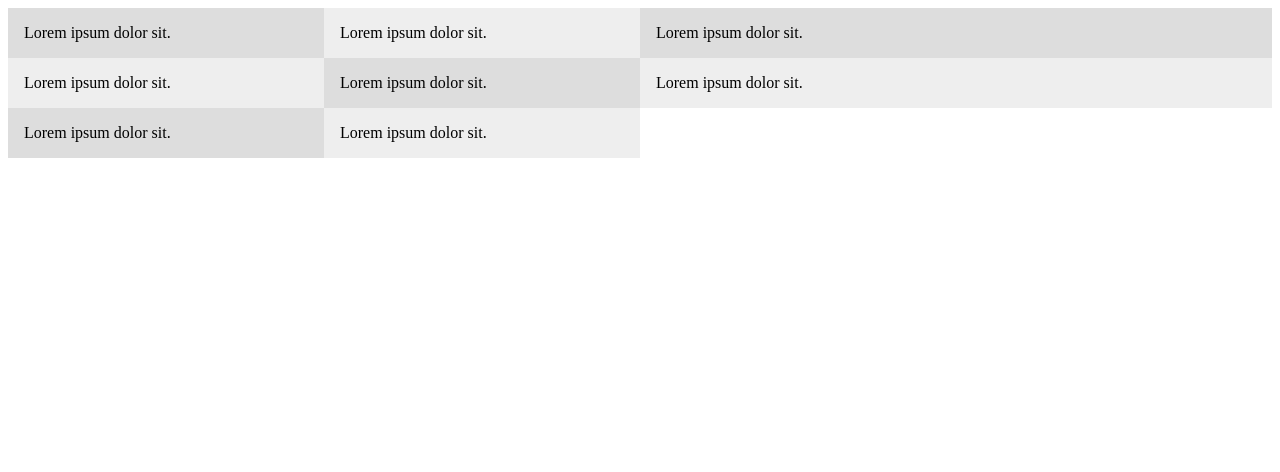
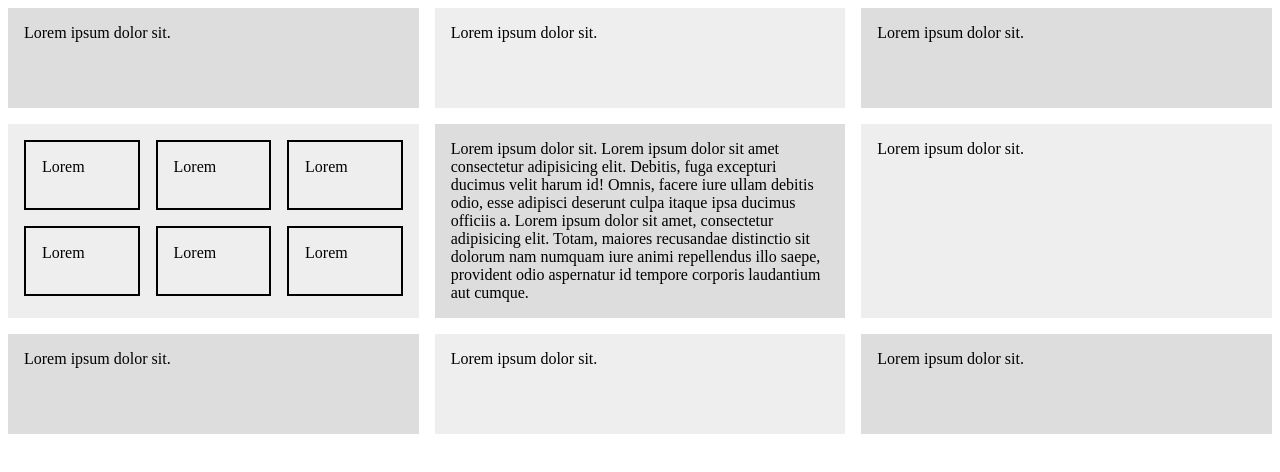
Before and after one commit to DessyZeal/CSSgridnew, a plain HTML site: page index2.html in a window 1280 px wide. Drawn offline with Linux system fonts and the light colour scheme.

Commit message:
new commit

```diff
--- a/index2.html
+++ b/index2.html
@@ -11,7 +11,15 @@
         <div> Lorem ipsum dolor sit.</div>
         <div> Lorem ipsum dolor sit.</div>
         <div> Lorem ipsum dolor sit.</div>
-        <div> Lorem ipsum dolor sit.</div>
+            <div class="nested">
+                <div>Lorem</div>
+                <div>Lorem</div>
+                <div>Lorem</div>
+                <div>Lorem</div>
+                <div>Lorem</div>
+                <div>Lorem</div>
+            </div>
+        <div> Lorem ipsum dolor sit. Lorem ipsum dolor sit amet consectetur adipisicing elit. Debitis, fuga excepturi ducimus velit harum id! Omnis, facere iure ullam debitis odio, esse adipisci deserunt culpa itaque ipsa ducimus officiis a. Lorem ipsum dolor sit amet, consectetur adipisicing elit. Totam, maiores recusandae distinctio sit dolorum nam numquam iure animi repellendus illo saepe, provident odio aspernatur id tempore corporis laudantium aut cumque.</div>
         <div> Lorem ipsum dolor sit.</div>
         <div> Lorem ipsum dolor sit.</div>
         <div> Lorem ipsum dolor sit.</div>
--- a/style.css
+++ b/style.css
@@ -15,7 +15,11 @@
 }
 .container2 {
     display: grid;
-    grid-template-columns: 1fr 1fr 2fr;
+    /* grid-template-columns: 1fr 1fr 1fr; */
+    grid-template-columns: repeat(3, 1fr);
+    grid-gap: 1em;
+    /* grid-auto-rows: 100px; */
+    grid-auto-rows: minmax(100px, auto);
 }
 .container2 > div {
     background: #eee;
@@ -24,3 +28,13 @@
 .container2 > div:nth-child(odd) {
     background-color: #ddd;
 }
+.nested {
+    display: grid;
+    grid-template-columns: repeat(3, 1fr);
+    grid-auto-rows: 70px;
+    grid-gap: 1em;
+}
+.nested > div {
+    border: 2px solid #000;
+    padding: 1em;
+}
```
